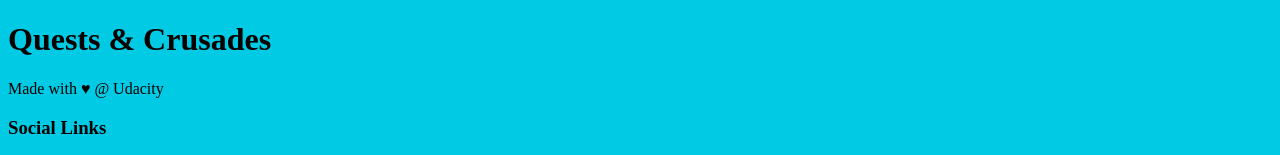
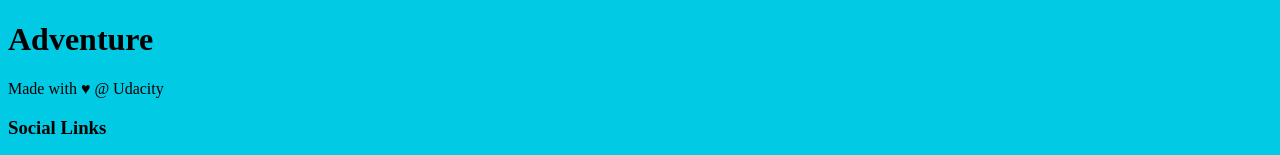
Before and after one commit to Krato519/Udacity-git-course, a plain HTML site: page index.html in a window 1280 px wide. Shown: the top 155 px of the page. Drawn offline with Linux system fonts and the light colour scheme.

Commit message:
Revert "Set page heading to "Quests & Crusades""
This reverts commit a3d7b06d96e36efa2d17f9f18c0972dc463de713.

```diff
--- a/index.html
+++ b/index.html
@@ -10,7 +10,7 @@
 <body>
 
     <header>
-        <h1>Quests & Crusades</h1>
+        <h1>Adventure</h1>
     </header>
 
     <div class="container">
```
